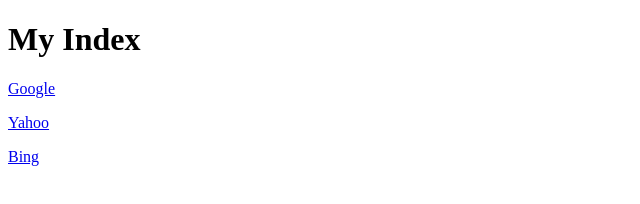
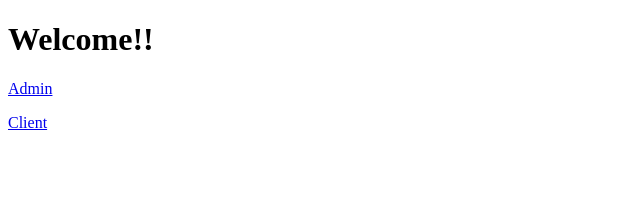
Before and after one commit to UtsavGohel/crud_live, a website: page route/index.html in a window 1280 px wide. Shown: the whole page, without its empty margins (0-640 px from the left). Drawn offline with Linux system fonts and the light colour scheme.

Commit message:
changes in index.html

```diff
--- a/index.html
+++ b/route/index.html
@@ -7,15 +7,12 @@
     <title>My Index</title>
   </head>
   <body>
-    <h1>My Index</h1>
+    <h1>Welcome!!</h1>
     <p>
-      <a href="https://www.google.com/">Google</a>
+      <a href="https://livecd.herokuapp.com/admin">Admin</a>
     </p>
     <p>
-      <a href="https://livecd.herokuapp.com/admin">Yahoo</a>
-    </p>
-    <p>
-      <a href="https://livecd.herokuapp.com/client">Bing</a>
+      <a href="https://livecd.herokuapp.com/client">Client</a>
     </p>
   </body>
 </html>
--- a/route/route.js
+++ b/route/route.js
@@ -8,6 +8,7 @@
 router.get("/", async (req, res) => {
   res.sendFile(__dirname + "/index.html");
 });
+console.log(__dirname + "./index.html");
 
 router.get("/client", async (req, res) => {
   const mydata = await Data.find();
```
